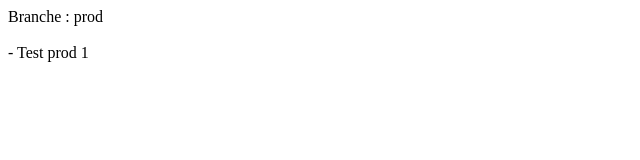
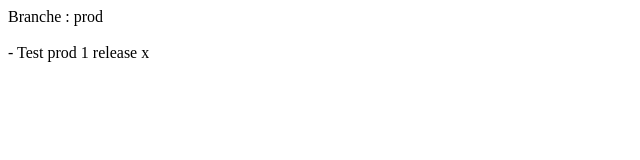
Before and after one commit to cyralain/testdns, a Nuxt app: page / in a window 1280 px wide. Shown: the top 160 px of the page, without its empty margins (0-640 px from the left). Built offline with nearby package versions, Linux system fonts and the light colour scheme.

Commit message:
Update app.vue

```diff
--- a/app.vue
+++ b/app.vue
@@ -3,7 +3,7 @@
     Branche : prod<br/>
     <br/>
 
-  - Test prod 1
+  - Test prod 1 release x
 
   </div>
 
```
